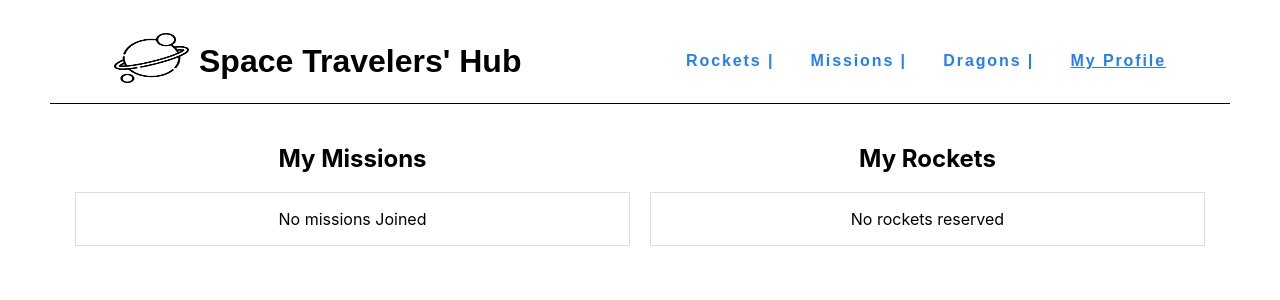
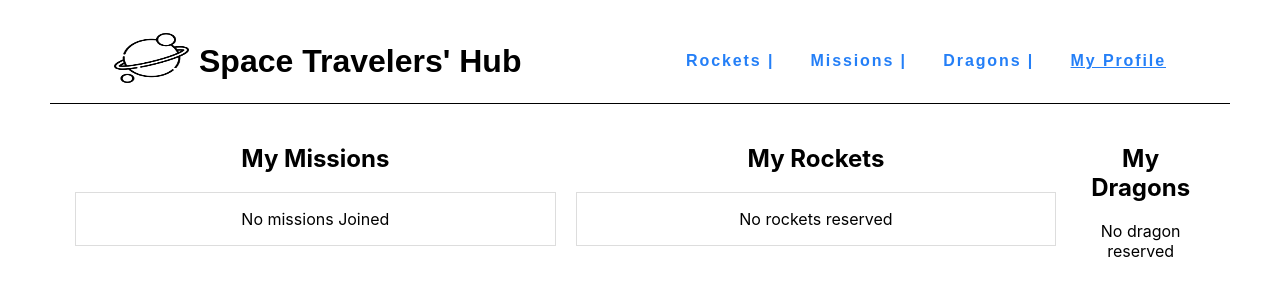
Before and after one commit to Cisco-the-wayword/React-group-project, a React (Create React App) app: page /myProfile in a window 1280 px wide. Shown: the top 300 px of the page. Built offline with nearby package versions, Linux system fonts and the light colour scheme.

Commit message:
display dragons in my profile

```diff
--- a/src/Components/MyProfile.jsx
+++ b/src/Components/MyProfile.jsx
@@ -56,7 +56,20 @@ const MyProfile = () => {
           </div>
         )}
       </section>
-
+      <section className="reserved-dragons">
+        <h2>My Dragons</h2>
+				{ReservedDragons.length>0 ? (
+					ReservedDragons.map((dragon)=>(
+						<li className="item" key={dragon.id}>
+              <span>{dragon.name}</span>
+            </li>
+					))
+				):(
+            <div className='no-dragon'>
+							<p>No dragon reserved</p>
+						</div>
+				)}
+			</section>
     </section>
     </>
   );
```
